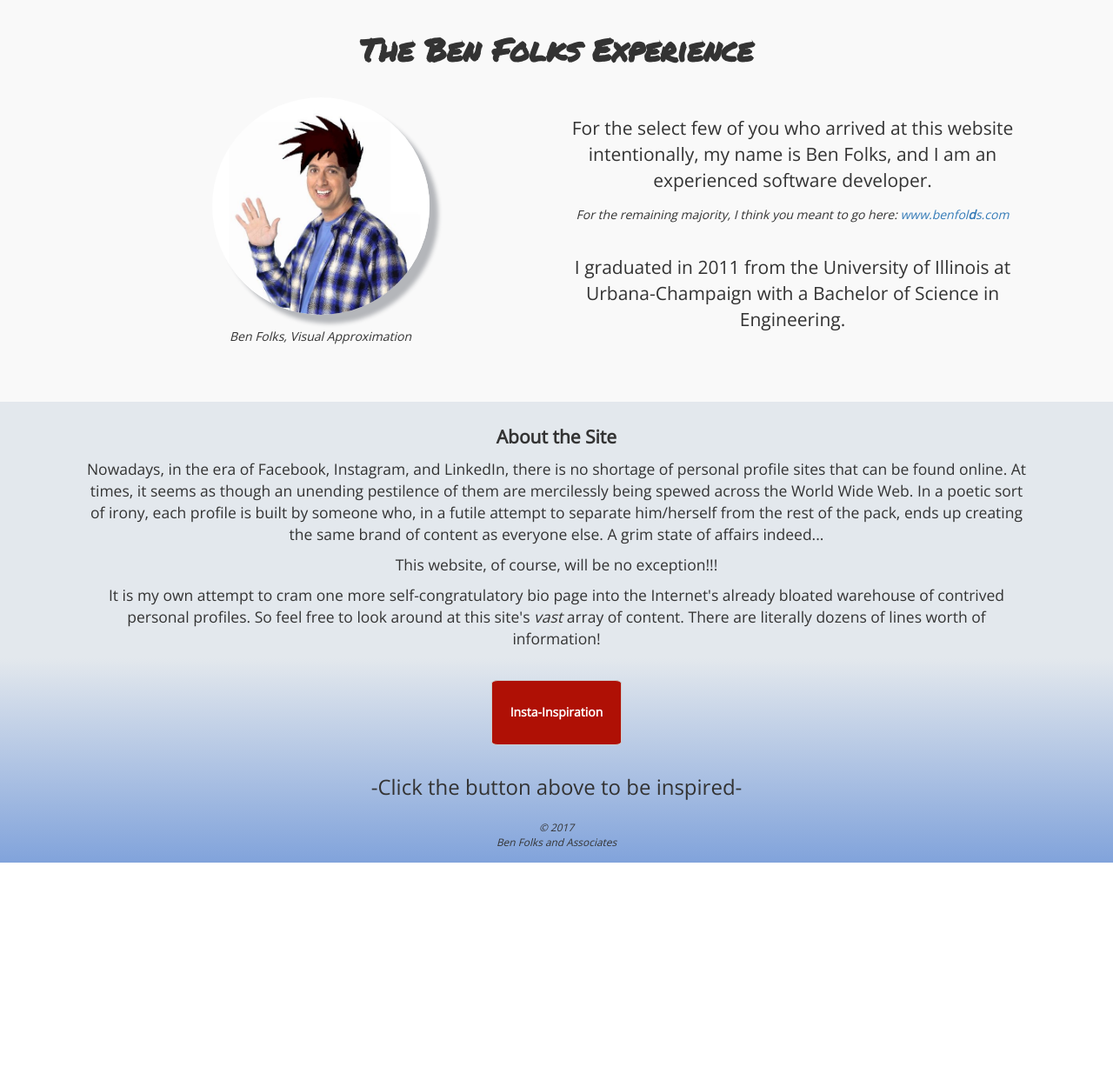
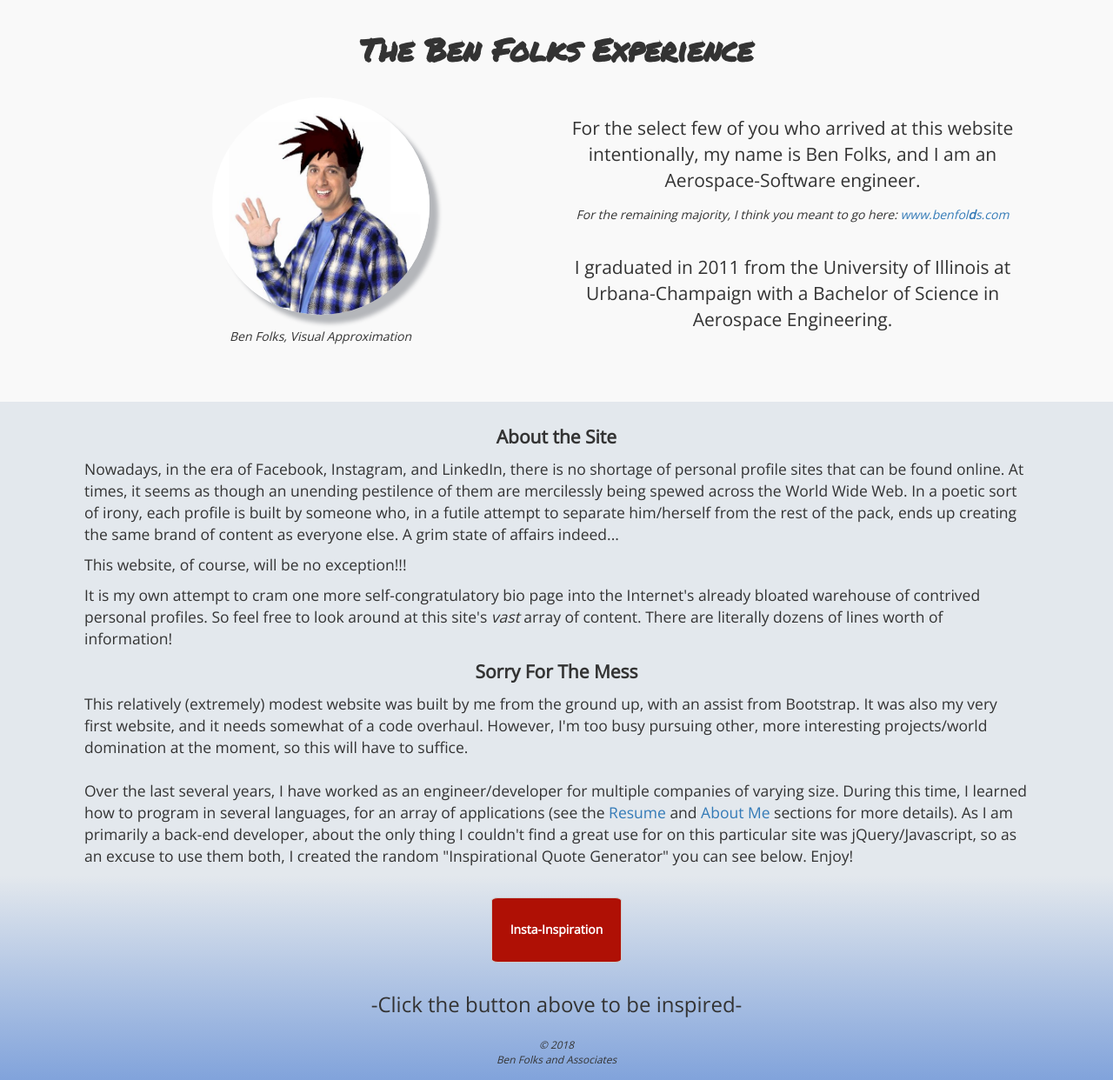
Before and after one commit to bfolks2/MyBioWebsite, a Django app: page / in a window 1280 px wide. Shown: the part 83-1325 px from the top of the page at 87% size. Before the commit the page ends 1075 px from the top, so only its background shows below. Run offline with Django 3.2, Linux system fonts and the light colour scheme; some libraries are stand-ins or nearby versions.

Commit message:
updated all info for the site based on new stuff

```diff
--- a/mainproj/mainapp/models.py
+++ b/mainproj/mainapp/models.py
@@ -1,5 +1,5 @@
 from django.db import models
-from django.core.urlresolvers import reverse
+from django.urls import reverse
 from django.utils.text import slugify #remove any characters that are not alphanuermica, /'s, or -'s
 
 # Create your models here.
--- a/mainproj/mainapp/templates/mainapp/resume.html
+++ b/mainproj/mainapp/templates/mainapp/resume.html
@@ -2,5 +2,5 @@
 {% load staticfiles %}
 {% block content %}
   <h2>Resume:</h2>
-  <embed src="{% static 'mainproj/misc/Resume_BF_12_10_2017.pdf' %}" width="800px" height="800px" />
+  <embed src="{% static 'mainproj/misc/Resume_6_24_2018.pdf' %}" width="800px" height="800px" />
 {% endblock %}
--- a/mainproj/mainapp/templates/mainapp/skill_list.html
+++ b/mainproj/mainapp/templates/mainapp/skill_list.html
@@ -12,10 +12,10 @@
       and then creating a solution for it within the same week or even day.</p>
   </div> -->
 
-  <h3><strong>Full Stack Python Skills:</strong></h3>
+  <h3><strong>Primary Technical Skills:</strong></h3>
     <ul>
       {% for skill in skills %}
-        {% if not skill.pro %}
+        {% if skill.pro %}
         <div class="listitem">
           <li><p><a href="{% url 'mainapp:details' slug=skill.slug %}">{{skill.name}}</a></p></li>
         </div>
@@ -25,7 +25,7 @@
   <h3><strong>Other Experience:</strong></h3>
   <ul>
     {% for skill in skills %}
-      {% if skill.pro %}
+      {% if not skill.pro %}
       <div class="listitem">
         <li><p><a href="{% url 'mainapp:details' slug=skill.slug %}">{{skill.name}}</a></p></li>
       </div>
--- a/mainproj/mainapp/urls.py
+++ b/mainproj/mainapp/urls.py
@@ -1,8 +1,7 @@
 from django.conf.urls import url
-from django.contrib import admin
-from mainapp import views
+from . import views
 
-app_name='mainapp'
+app_name = 'mainapp'
 
 urlpatterns=[
     url(r'^$',views.SkillList.as_view(),name='list'),
--- a/mainproj/mainapp/views.py
+++ b/mainproj/mainapp/views.py
@@ -1,7 +1,6 @@
 from django.shortcuts import render
-from mainapp import models
+from . import models
 from django.views import generic
-from django.templatetags.static import static
 
 # Create your views here.
 
--- a/mainproj/static/mainproj/css/effects1.css
+++ b/mainproj/static/mainproj/css/effects1.css
@@ -3,7 +3,8 @@
 }
 
 .title{
-  font-family: 'Permanent Marker', cursive;
+    text-align: center;
+    font-family: 'Permanent Marker', cursive;
 }
 
 .jumbotron{
@@ -38,8 +39,9 @@
 }
 
 .startsection{
-  padding-top: 25px;
-  padding-bottom: 50px;
+    text-align: center;
+    padding-top: 25px;
+    padding-bottom: 50px;
 }
 
 .img-circle{
@@ -63,7 +65,7 @@
 }
 
 .padding{
-  text-align: center;
+  /*text-align: center;*/
   padding-left: 3.0em;
   padding-right: 3.0em;
 }
@@ -93,6 +95,7 @@
 }
 
 .sectionheader{
+  text-align: center;
   font-size: 1.5em;
   font-weight: bolder;
 }
@@ -130,7 +133,8 @@
 }
 
 .footer{
-  background: linear-gradient(#e3e8ed,#81a3db)
+    text-align: center;
+    background: linear-gradient(#e3e8ed,#81a3db)
 }
 
 .copyright{
--- a/mainproj/templates/index.html
+++ b/mainproj/templates/index.html
@@ -26,7 +26,7 @@
 
         <div class="greeting">
           <p>For the select few of you who arrived at this website intentionally, my name is Ben Folks,
-          and I am an experienced software developer.</p>
+          and I am an Aerospace-Software engineer.</p>
         </div>
 
         <div class="caption">
@@ -36,7 +36,7 @@
 
         <div class="greeting">
           <p>I graduated in 2011 from the University of Illinois at Urbana-Champaign
-          with a Bachelor of Science in Engineering.</p>
+          with a Bachelor of Science in Aerospace Engineering.</p>
         </div>
 
       </div>
@@ -70,26 +70,24 @@
 
       </div>
 
-      <!-- <div class="sectionheader">
-        <p>Why You Should Hire Me</p>
-      </div> -->
+      <div class="sectionheader">
+        <p>Sorry For The Mess</p>
+      </div>
 
-      <!-- <div class="intro">
-        <p>Over the last several years, I have worked as an engineer/developer for a small software company.
-        During this time, I learned how to program in several languages, for an array of applications
-        (see the <a href="{% url 'mainapp:list' %}">About Me</a> section for more details).
-        This relatively (extremely) modest website was built by me from the ground up, with an assist from Bootstrap,
-        using as many relevant aspects of Full Stack Development as possible.  A link to this site's
-        the source code, stored on GitHub, can be found <a href="{% url 'mainapp:documents' %}">here</a>.
-        On my GitHub, you can also find the source code for my current, ongoing
-        Angular/Django project, <a href="https://github.com/bfolks2/Django-Angular-Aviation-Info-Site-External-API">here</a>,
-        which makes use of both Django's internal API, as well as a dynamic,
-        up-to-date external API, in order to access real-time airport information.
-        <span class="newsite">You can also take a look at my other, completed
-        Python/Django intensive website, <a href="http://bfolks2.pythonanywhere.com/">here</a>.</span>
-        About the only thing I couldn't find a great use for on this particular site was jQuery/Javascript,
-        so as an excuse to use them both, I created the random "Inspirational Quote Generator" you can see below.  Enjoy!</p>
-      </div> -->
+      <div class="intro">
+        <p>
+            This relatively (extremely) modest website was built by me from the ground up, with an assist from Bootstrap.
+            It was also my very first website, and it needs somewhat of a code overhaul.  However, I'm too busy pursuing other,
+            more interesting projects/world domination at the moment, so this will have to suffice.
+            <br></br>
+            Over the last several years, I have worked as an engineer/developer for multiple companies of varying size.
+            During this time, I learned how to program in several languages, for an array of applications
+            (see the <a href="{% url 'mainapp:documents' %}">Resume</a> and <a href="{% url 'mainapp:list' %}">About Me</a>
+            sections for more details).  As I am primarily a back-end developer, about the only thing I couldn't find a
+            great use for on this particular site was jQuery/Javascript, so as an excuse to use them both,
+            I created the random "Inspirational Quote Generator" you can see below.  Enjoy!
+        </p>
+      </div>
 
     </div>
   </div>
@@ -108,7 +106,7 @@
       <h3 class="quote">-Click the button above to be inspired-</h3>
 
       <div class="copyright">
-        <p>© 2017 <br>
+        <p>© 2018 <br>
         Ben Folks and Associates</p>
       </div>
     </div>
```
Also changed, not shown: mainproj/mainapp/templates/mainapp/documents.html (+8 -8 lines), mainproj/db.sqlite3, 2 other files.
